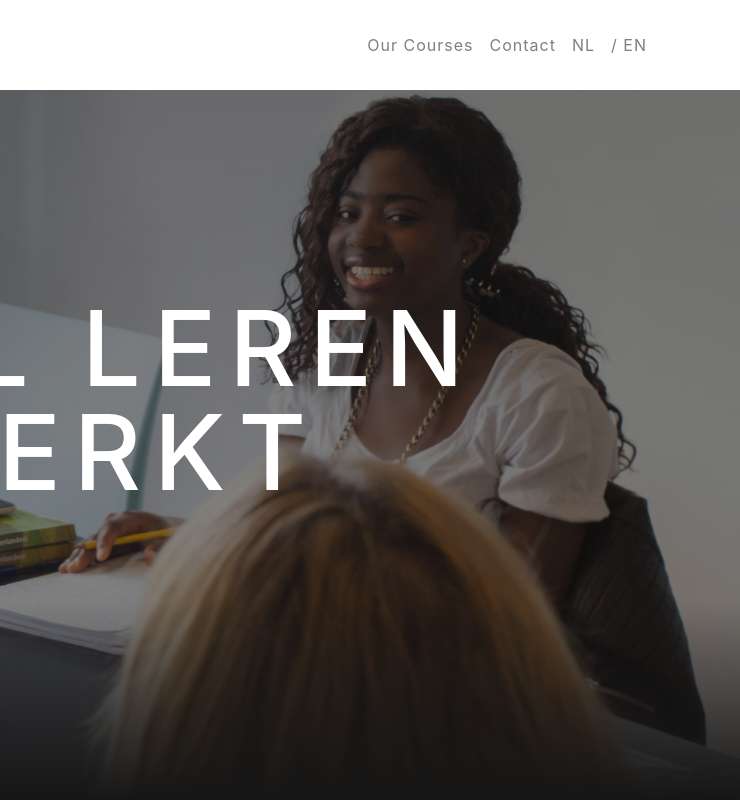
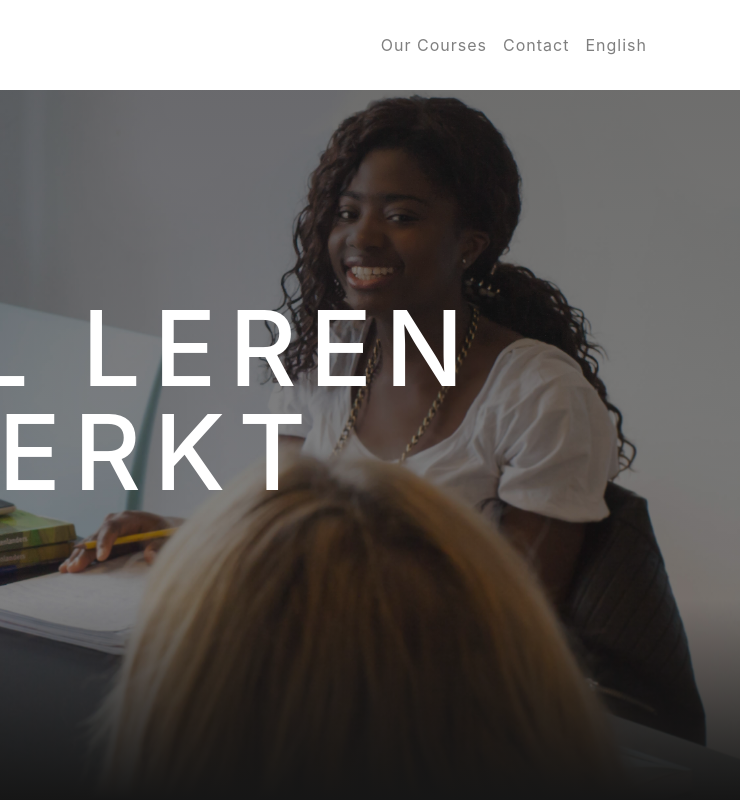
Before and after one commit to kaspermeilgaard/taalcentrum-europoort, a website with bundled scripts: page index.html in a window 1280 px wide. Shown: the top 800 px of the page, 540-1280 px from the left. Built offline with nearby package versions, Linux system fonts and the light colour scheme.

Commit message:
updating some info

```diff
--- a/index.html
+++ b/index.html
@@ -47,13 +47,9 @@
             <li class="nav-item">
               <a class="nav-link js-scroll-trigger" href="#signup">Contact</a>
             </li>
-            <!-- Language selection with flag emojis -->
+
             <li class="nav-item">
-              <a class="nav-link" href="/">NL</a>
-              <!-- Netherlands Flag -->
-            </li>
-            <li class="nav-item">
-              <a class="nav-link" href="/en.html">/ EN</a>
+              <a class="nav-link" href="/en.html">English</a>
               <!-- USA Flag -->
             </li>
           </ul>
```
Also changed, not shown: en.html (+1 -5 lines).
